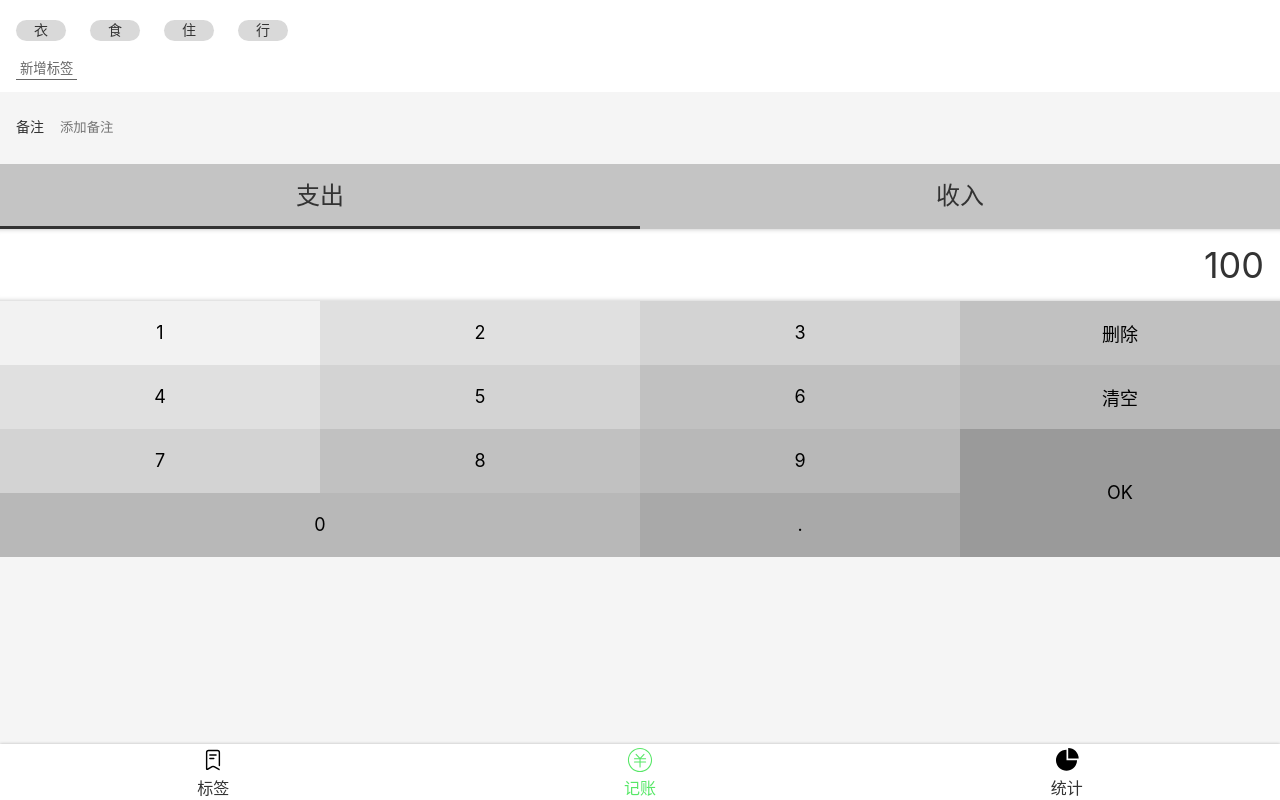
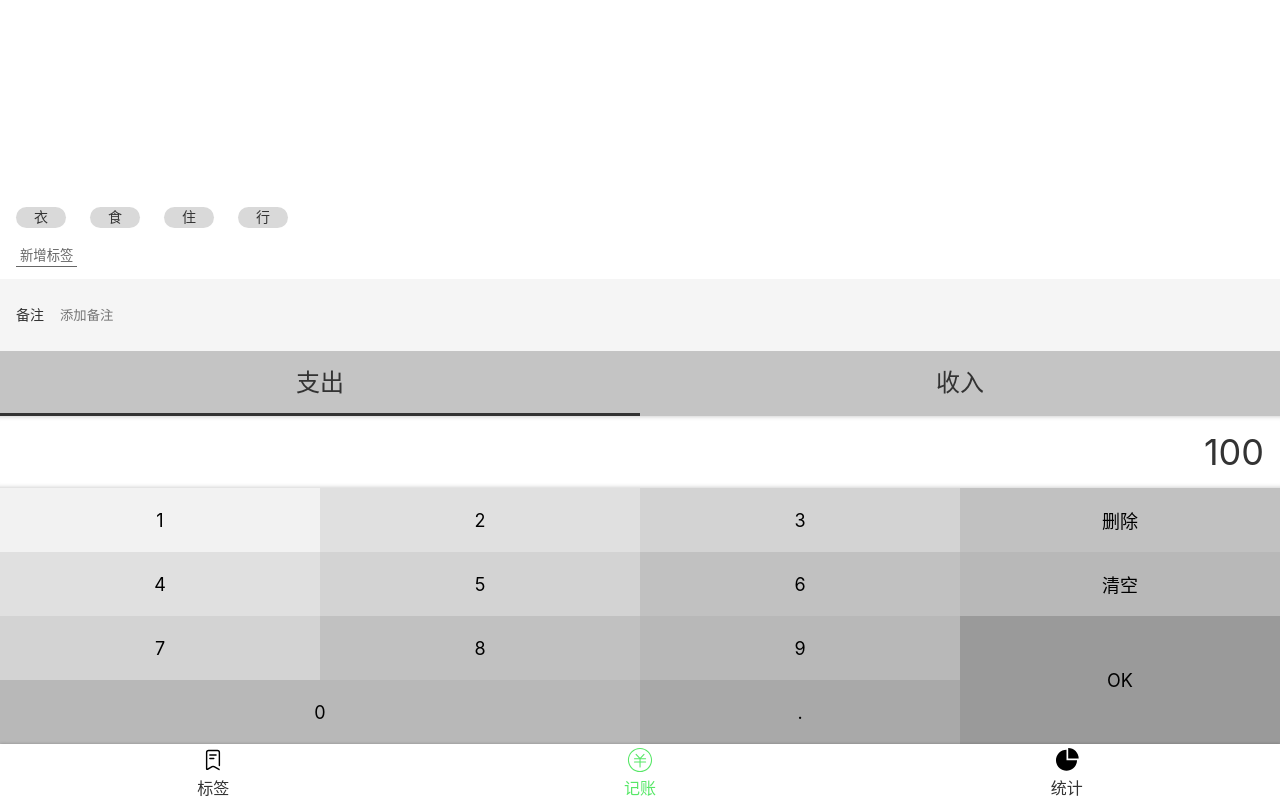
Before and after one commit to debugtheworldbot/morneyReact, a React app: page /#/money in a window 1280 px wide. Built offline with nearby package versions, Linux system fonts and the light colour scheme.

Commit message:
UI of Money.tsx

```diff
--- a/src/components/Layout.tsx
+++ b/src/components/Layout.tsx
@@ -18,7 +18,7 @@
 const Layout=(props:any)=>{
     return(
         <Wrapper>
-            <Main>{props.children}</Main>
+            <Main className={props.className}>{props.children}</Main>
             <Nav/>
         </Wrapper>
     )
--- a/src/views/Money.tsx
+++ b/src/views/Money.tsx
@@ -2,7 +2,8 @@
 import React from "react";
 import styled from "styled-components";
 
-const TagsSection=styled.section`background:#FFFFFF;padding: 12px 16px;
+const TagsSection=styled.section`background:#FFFFFF;padding: 12px 16px;flex-grow: 1;
+display: flex;flex-direction: column;justify-content: flex-end;align-items: flex-start;
   >ol{margin: 0 -12px;
       >li{
         background:#d9d9d9;
@@ -113,9 +114,13 @@
     }
   }
 `
+const MyLayout=styled(Layout)`
+display: flex;
+flex-direction: column;
+`
 function Money() {
     return (
-        <Layout>
+        <MyLayout>
             <TagsSection>
                 <ol>
                     <li>衣</li>
@@ -159,7 +164,7 @@
 
                 </div>
             </NumberPadSection>
-        </Layout>);
+        </MyLayout>);
 }
 
 export default Money;
```
